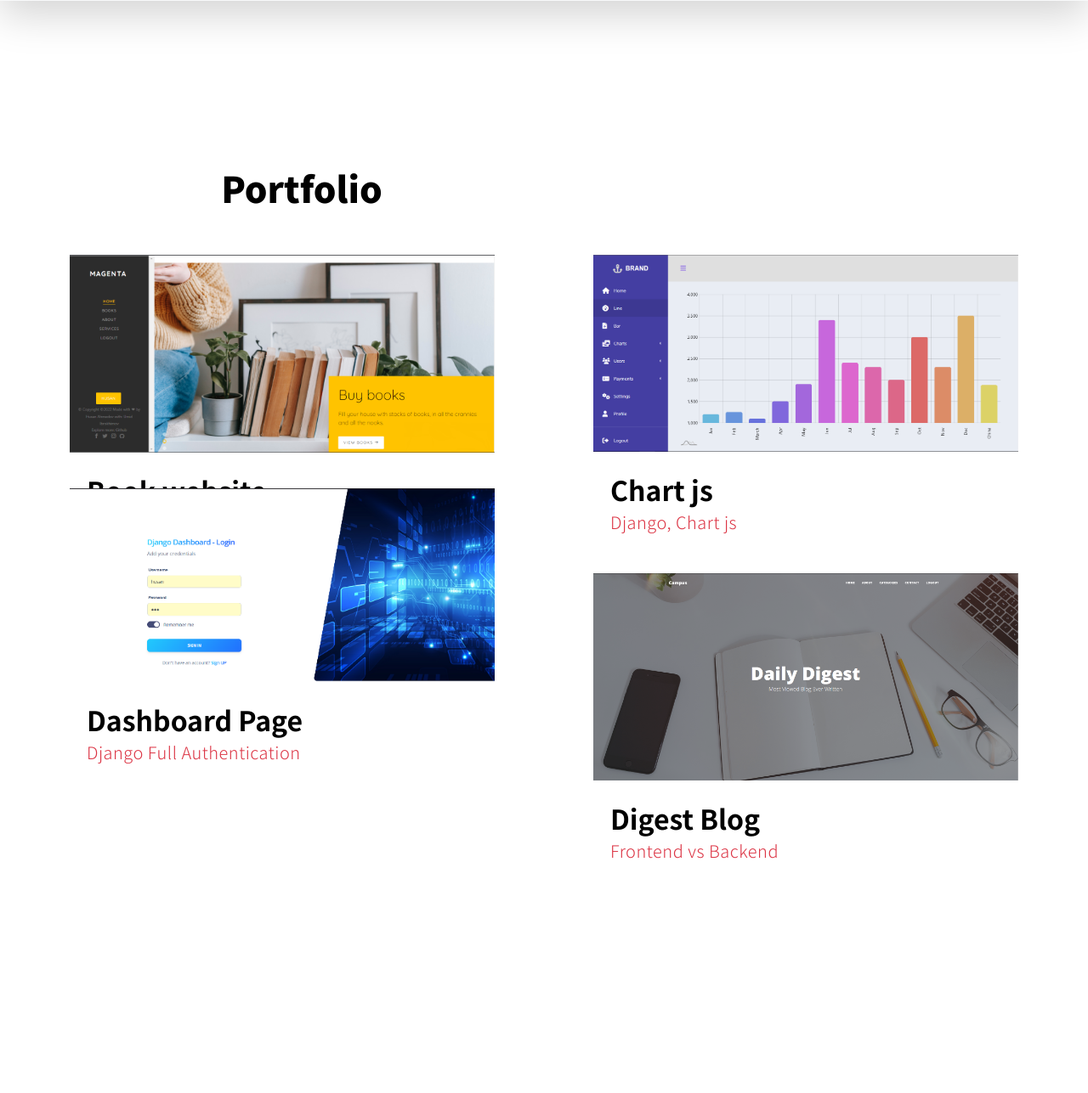
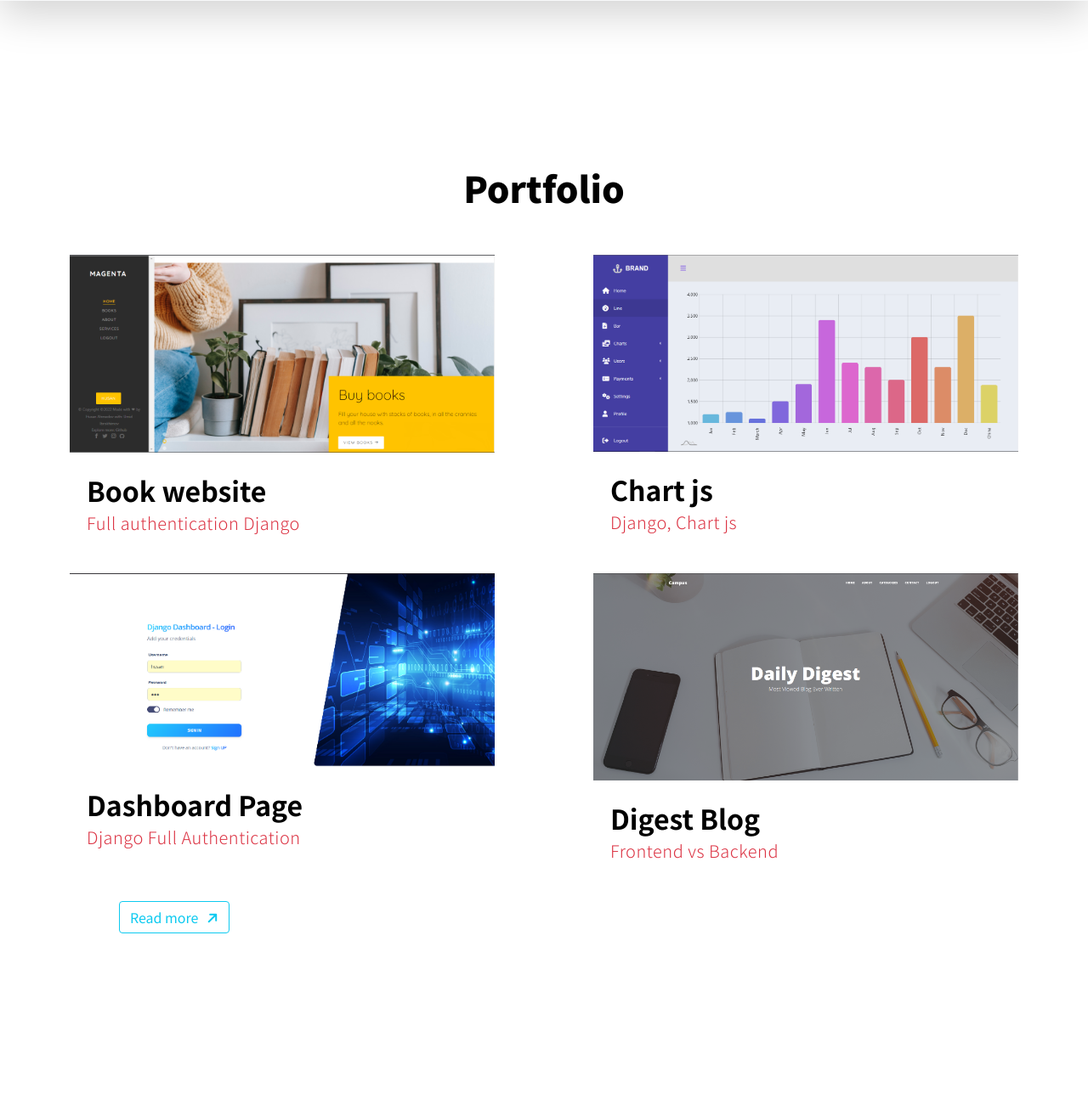
Before and after one commit to ziyotech/it-house-academy, a Django app: page / in a window 1280 px wide. Shown: the part 818-2105 px from the top of the page at 85% size. Run offline with Django 4.2, Linux system fonts and the light colour scheme; data comes from the database, SQL or seed files in the repository; both versions use the stored data as it was after the commit; some libraries are stand-ins or nearby versions.

Commit message:
add portfolio cards

```diff
--- a/static/css/portfolio.css
+++ b/static/css/portfolio.css
@@ -1,12 +1,7 @@
 @media(min-width: 1400px) {
     .cards {
         width: 600px !important;
-    }
-}
-
-@media(min-width: 992px) {
-    .cards:nth-child(3) {
-        transform: translateY(-100px) !important;
+        /*max-height: 270px !important;*/
     }
 }
 
@@ -15,3 +10,31 @@
         justify-content: center;
     }
 }
+
+.cards img:hover {
+    transform: translateY(-10px);
+}
+
+
+.read a {
+    position: absolute;
+    left: 140px;
+}
+.read i {
+    margin-left: 10px;
+    transform: rotate(-45deg);
+    transition: 0.5s all ease;
+}
+.read:hover i {
+    transform: translateY(-3px) translateX(3px) rotate(-45deg);
+    transition: 0.5s all ease;
+}
+
+
+
+@media (min-width:200px) and (max-width:1200px) {
+       .read a {
+            position: absolute;
+            left: 20px;
+       }
+}
--- a/templates/includes/portfolio.html
+++ b/templates/includes/portfolio.html
@@ -1,9 +1,10 @@
 {% load static %}
+<link rel="stylesheet" href="https://cdnjs.cloudflare.com/ajax/libs/font-awesome/6.1.2/css/all.min.css" integrity="sha512-1sCRPdkRXhBV2PBLUdRb4tMg1w2YPf37qatUFeS7zlBy7jJI8Lf4VHwWfZZfpXtYSLy85pkm9GaYVYMfw5BC1A==" crossorigin="anonymous" referrerpolicy="no-referrer" />
 <link rel="stylesheet" href="{% static 'css/portfolio.css' %}">
 <section class="section-padding" id="portfolio">
     <div class="container">
         <div class="row">
-            <div class="col-6">
+            <div>
                 <h2 class="mb-5 text-center" data-aos="fade-up">Portfolio</h2>
             </div>
             <div class="col-lg-12 big" style="display: flex; margin-right: 10px !important; justify-content: space-between; flex-wrap: wrap;">
@@ -19,6 +20,9 @@
                 </div>
                 {% endfor %}
             </div>
+            <div class="read">
+                <a class="btn btn-outline-info" href="#">Read more<i class="fa-solid fa-arrow-right"></i></a>
+            </div>
         </div>
     </div>
 </section>
```
Also changed, not shown: db.sqlite3, media/167648441-47ea935f-28e0-48a7-be36-7440f914055b.png (added), media/chart.png (added), media/dashboard.png (added), media/digest.png (added).
